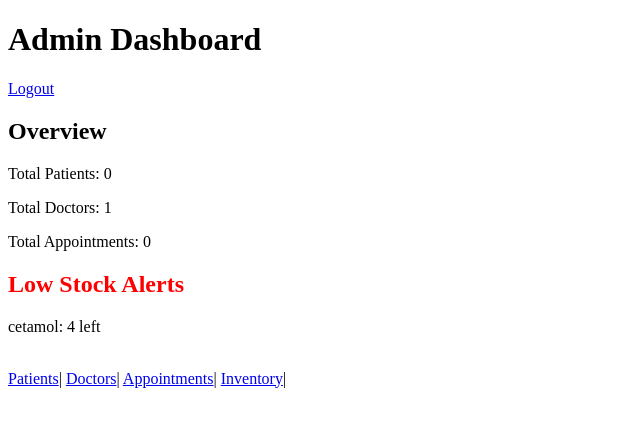
After one commit to Nick0099/hospital-django, a Django app: page /dashboard/admin/ in a window 1280 px wide. The commit adds this page. Shown: the top 427 px of the page, without its empty margins (0-640 px from the left). Run offline with Django 5.2, Linux system fonts and the light colour scheme; a user stored in the database is signed in; data comes from the database, SQL or seed files in the repository; both versions use the stored data as it was after the commit; data that the repository does not hold is empty.

Commit message:
added login. logout and role_based Dashboards

```diff
--- a/hospital/settings.py
+++ b/hospital/settings.py
@@ -60,7 +60,7 @@ ROOT_URLCONF = 'hospital.urls'
 TEMPLATES = [
     {
         'BACKEND': 'django.template.backends.django.DjangoTemplates',
-        'DIRS': [],
+        'DIRS': [BASE_DIR / 'templates'],
         'APP_DIRS': True,
         'OPTIONS': {
             'context_processors': [
@@ -121,3 +121,6 @@ USE_TZ = True
 # https://docs.djangoproject.com/en/6.0/howto/static-files/
 
 STATIC_URL = 'static/'
+
+LOGIN_URL          = '/login/'
+LOGIN_REDIRECT_URL = '/dashboard/'
--- a/hospital/urls.py
+++ b/hospital/urls.py
@@ -1,14 +1,20 @@
 from django.contrib import admin
 from django.urls import path, include
-from patients import views
+from patients import views as patient_views
+from django.contrib.auth import views as auth_views
 
 urlpatterns = [
     path('admin/', admin.site.urls),
-    path('patients/', views.patient_list),
+    path('patients/', patient_views.patient_list),
     path('doctors/', include('doctors.urls')),
     path('staff/', include('staff.urls')),
     path('appointments/', include('appointments.urls')),
     path('prescriptions/', include('prescriptions.urls')),
     path('inventory/', include('inventory.urls')),
-
+    path('login/',  auth_views.LoginView.as_view(template_name='auth/login.html'),  name='login'),
+    path('logout/', auth_views.LogoutView.as_view(next_page='login'),               name='logout'),
+    path('dashboard/',         patient_views.dashboard,          name='dashboard'),
+    path('dashboard/doctor/',  patient_views.doctor_dashboard,   name='doctor_dashboard'),
+    path('dashboard/patient/', patient_views.patient_dashboard,  name='patient_dashboard'),
+    path('dashboard/admin/',   patient_views.admin_dashboard,    name='admin_dashboard'),
 ]
--- a/inventory/templates/inventory/update_quantity.html
+++ b/inventory/templates/inventory/update_quantity.html
@@ -13,7 +13,7 @@
         <label>New quantity:</label>
         <input type="number" name="quantity" value="{{ item.quantity }}" min="0">
         <button type="submit">Update</button>
-    </form>
+    </form> http://127.0.0.1:8000/
     <a href="/inventory/">Back</a>
 </body>
 </html>
--- a/patients/views.py
+++ b/patients/views.py
@@ -1,9 +1,78 @@
-from django.shortcuts import render
+from django.shortcuts import render, redirect
 from django.http import HttpResponse
 from .models import Patient
+from django.contrib.auth.decorators import login_required
 
-# Create your views here.
 
 def patient_list(request):
     patients = Patient.objects.all()
-    return render(request, 'patients/list.html', {'patients': patients})
+    return render(request, 'patients/patient_list.html', {'patients': patients})
+
+
+@login_required
+def dashboard(request):
+    user = request.user
+    if user.is_superuser:
+        return redirect('admin_dashboard')
+    elif user.groups.filter(name='Doctors').exists():
+        return redirect('doctor_dashboard')
+    elif user.groups.filter(name='Patients').exists():
+        return redirect('patient_dashboard')
+    elif user.groups.filter(name='Staff').exists():
+        return redirect('staff_dashboard')
+    else:
+        return render(request, 'dashboard/no_role.html')
+
+
+@login_required
+def doctor_dashboard(request):
+    from appointments.models import Appointment
+    from doctors.models import Doctor
+    try:
+        doctor = Doctor.objects.get(email=request.user.email)
+        appointments = Appointment.objects.filter(doctor=doctor).order_by('date')[:10]
+    except Doctor.DoesNotExist:
+        doctor = None
+        appointments = []
+    return render(request, 'dashboard/doctor.html', {   # ← was missing return render
+        'doctor': doctor,
+        'appointments': appointments,
+    })
+
+
+@login_required
+def patient_dashboard(request):
+    from appointments.models import Appointment
+    from prescriptions.models import Prescription           # ← capital P
+    try:
+        patient = Patient.objects.get(phone=request.user.username)
+        appointments  = Appointment.objects.filter(patient=patient).order_by('-date')[:10]
+        prescriptions = Prescription.objects.filter(patient=patient, is_active=True)
+    except Patient.DoesNotExist:
+        patient = None
+        appointments = []
+        prescriptions = []
+    return render(request, 'dashboard/patient.html', {
+        'patient':       patient,
+        'appointments':  appointments,
+        'prescriptions': prescriptions,
+    })
+
+
+@login_required
+def admin_dashboard(request):
+    from appointments.models import Appointment
+    from doctors.models import Doctor
+    from inventory.models import InventoryItem
+    if not request.user.is_superuser and not request.user.groups.filter(name='Staff').exists():
+        return redirect('dashboard')
+    total_patients     = Patient.objects.count()           # ← was Patient.object (missing s)
+    total_doctors      = Doctor.objects.count()
+    total_appointments = Appointment.objects.count()
+    low_stock          = [i for i in InventoryItem.objects.all() if i.is_low_stock()]
+    return render(request, 'dashboard/admin.html', {
+        'total_patients':     total_patients,
+        'total_doctors':      total_doctors,
+        'total_appointments': total_appointments,
+        'low_stock':          low_stock,
+    })
--- /dev/null
+++ b/templates/dashboard/admin.html
@@ -0,0 +1,27 @@
+<!DOCTYPE html>
+<html lang="en">
+<head>
+    <meta charset="UTF-8">
+    <meta name="viewport" content="width=device-width, initial-scale=1.0">
+    <title>Admin Dashboard</title>
+</head>
+<body>
+    <h1>Admin Dashboard</h1>
+    <a href="/logout">Logout</a>
+    <h2>Overview</h2>
+    <p>Total Patients: {{ total_patients }}</p>
+    <p>Total Doctors: {{ total_doctors }}</p>
+    <p>Total Appointments: {{ total_appointments }}</p>
+    {% if low_stock %}
+      <h2 style="color: red;">Low Stock Alerts</h2>
+      {% for item in low_stock %}
+        <p>{{ item.name }}: {{ item.quantity }} left</p>
+      {% endfor %}
+    {% endif %}
+    <br>
+    <a href="/patients/">Patients</a>|
+    <a href="/doctors/">Doctors</a>|
+    <a href="/appointments/">Appointments</a>|
+    <a href="/inventory/">Inventory</a>|
+</body>
+</html>
```
Also changed, not shown: patients/templates/dashboard/no_role.html (added, +13 -0 lines), templates/auth/login.html (added, +19 -0 lines), templates/dashboard/doctor.html (added, +18 -0 lines), templates/dashboard/patient.html (added, +24 -0 lines), db.sqlite3.
